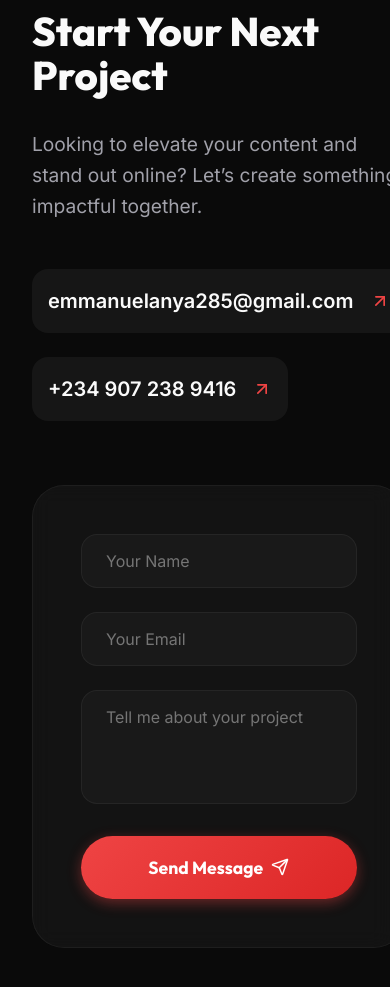
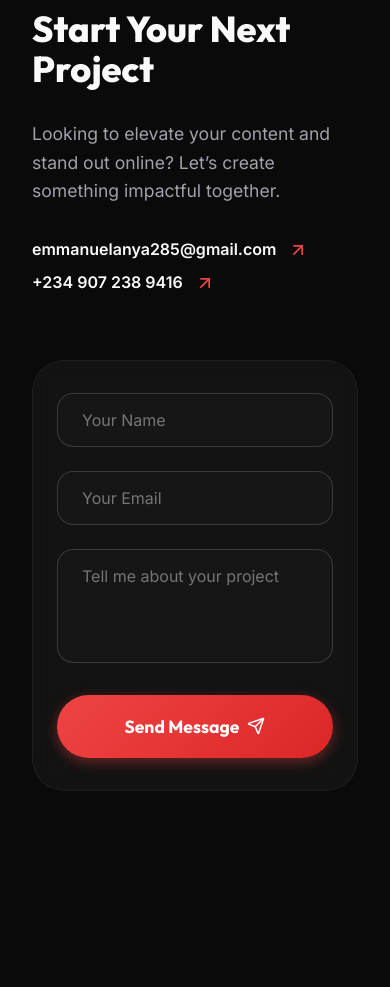
Before and after one commit to anya285/myporfolio, a React (Vite) app: page / in a window 390 px wide. Shown: the part 9580-10567 px from the top of the page. After the commit the page ends 10467 px from the top, so only its background shows below. Built offline with nearby package versions, Linux system fonts and the light colour scheme.

Commit message:
style: refine contact section spacing, input borders and responsiveness

```diff
--- a/src/components/ContactCTA.css
+++ b/src/components/ContactCTA.css
@@ -26,25 +26,23 @@
 .contact-links {
   display: flex;
   flex-direction: column;
-  gap: 1.5rem;
+  gap: 0.5rem;
 }
 
 .contact-link-item {
   display: flex;
   align-items: center;
-  gap: 1rem;
-  font-size: 1.25rem;
+  gap: 0.75rem;
+  font-size: 1.15rem;
   font-weight: 700;
   transition: all var(--transition-fast);
-  padding: 1rem;
-  border-radius: 1rem;
-  background: rgba(255, 255, 255, 0.05);
   width: fit-content;
+  color: var(--color-text-primary);
 }
 
 .contact-link-item:hover {
-  background: rgba(255, 255, 255, 0.1);
-  transform: translateX(10px);
+  color: var(--color-accent-primary);
+  transform: translateX(5px);
 }
 
 .contact-label {
@@ -71,8 +69,8 @@
   width: 100%;
   padding: 1rem 1.5rem;
   border-radius: 1rem;
-  background: rgba(255, 255, 255, 0.03);
-  border: 1px solid rgba(255, 255, 255, 0.05);
+  background: rgba(255, 255, 255, 0.02);
+  border: 1px solid rgba(255, 255, 255, 0.15);
   color: var(--color-text-primary);
   font-family: inherit;
   font-size: 1rem;
@@ -109,6 +107,21 @@
 
 @media (max-width: 768px) {
   .contact-heading {
-    font-size: 2.5rem;
+    font-size: 2.25rem;
+  }
+
+  .form-card {
+    padding: 2rem 1.5rem;
+  }
+
+  .contact-desc {
+    font-size: 1.1rem;
+    margin-bottom: 2rem;
   }
 }
+
+@media (max-width: 480px) {
+  .contact-link-item {
+    font-size: 1rem;
+  }
+}
```
